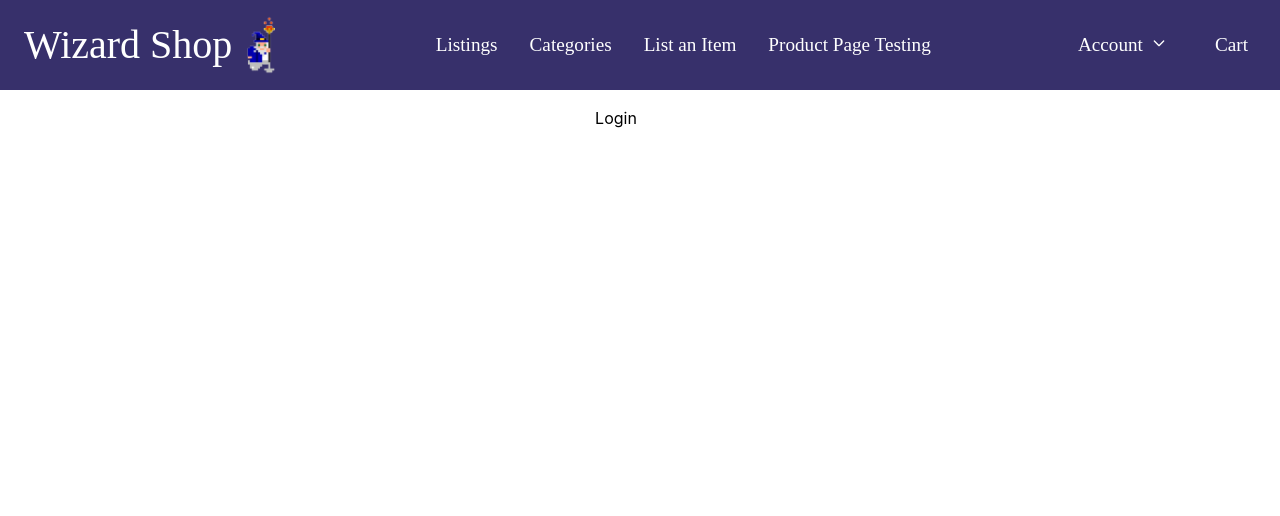
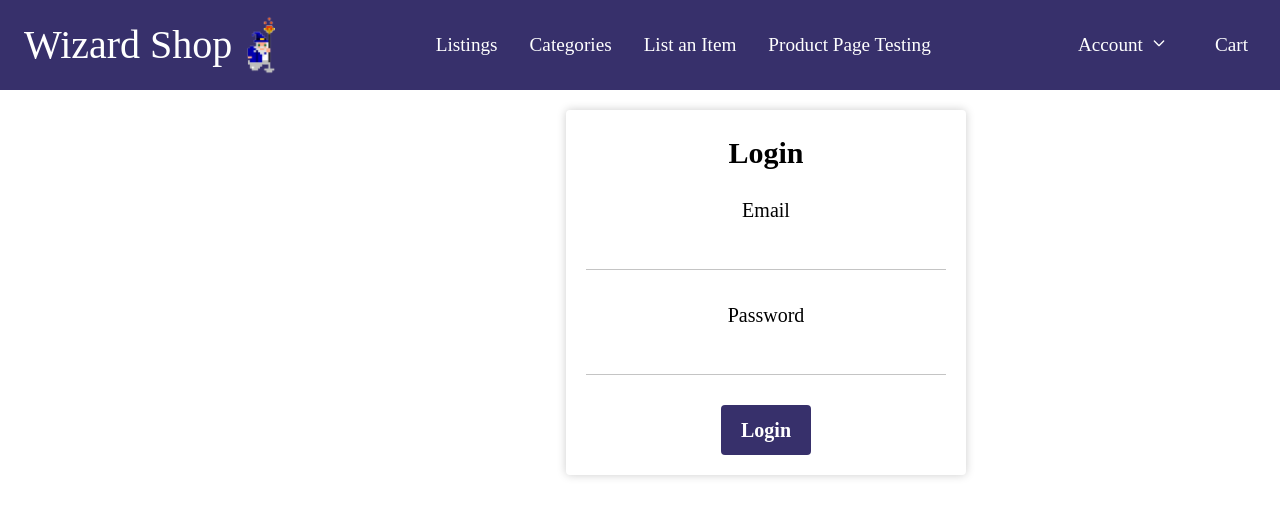
Before and after one commit to KMalveaux/GeneralCatalog, a React (Create React App) app: page /Login in a window 1280 px wide. Shown: the top 516 px of the page. Built offline with nearby package versions, Linux system fonts and the light colour scheme.

Commit message:
login page, button click

```diff
--- a/src/components/elements/ItemShop/mock-listings.jsx
+++ b/src/components/elements/ItemShop/mock-listings.jsx
@@ -9,7 +9,7 @@ export const MockItems = (props) => {
 
   return (
     <div className="mockItem">
-      <img src={itemImage} alt={itemName} />
+      <button><img src={itemImage} alt="my image" onClick={() => window.location.href='/ProductPage'} /></button>
       <div className="description">
         <p className="item-name">
           <b>{itemName}</b>
--- a/src/components/pages/Login.js
+++ b/src/components/pages/Login.js
@@ -1,12 +1,45 @@
-import React from 'react';
+import React, { useState } from 'react';
+import "../../css/Login.css";
 
-const Login = () => {
+function Login() {
+  const [email, setEmail] = useState('');
+  const [password, setPassword] = useState('');
+
+  const handleSubmit = (event) => {
+    event.preventDefault();
+    console.log('Email:', email);
+    console.log('Password:', password);
+    window.location.href = '/';
+  };
+
   return (
-    <div>
-      <h1>Login</h1>
-      {/* Add your login form and logic here */}
-    </div>
+      <div className="login-container">
+        <h1 className="login-header">Login</h1>
+        <form className="login-form" onSubmit={handleSubmit}>
+          <label className="login-label">
+            Email
+            <input
+              type="email"
+              value={email}
+              onChange={(e) => setEmail(e.target.value)}
+              className="login-input"
+            />
+          </label>
+          <label className="login-label">
+            Password
+            <input
+              type="password"
+              value={password}
+              onChange={(e) => setPassword(e.target.value)}
+              className="login-input"
+            />
+          </label>
+          <button type="submit" className="login-button">
+            Login
+          </button>
+        </form>
+      </div>
   );
-};
+}
 
 export default Login;
--- /dev/null
+++ b/src/css/Login.css
@@ -0,0 +1,59 @@
+.login-container {
+    max-width: 400px;
+    width: 100%;
+    background-color: #fff;
+    border-radius: 4px;
+    box-shadow: 0 0 10px rgba(0, 0, 0, 0.2);
+    padding: 20px;
+    box-sizing: border-box;
+    margin-top: 20px;
+    margin-left: 500px;
+  }
+
+  .login-header {
+    font-size: 30px;
+    font-weight: bold;
+    font-family: cursive;
+    margin-bottom: 20px;
+  }
+
+  .login-form {
+    display: flex;
+    flex-direction: column;
+    align-items: center;
+    font-size: 20px;
+    font-family: cursive;
+  }
+
+  .login-label {
+    display: flex;
+    flex-direction: column;
+    margin-bottom: 10px;
+    width: 100%;
+  }
+
+  .login-input {
+    width: 100%;
+    border: none;
+    border-bottom: 1px solid #c4c4c4;
+    padding: 10px 0;
+    margin-bottom: 20px;
+    font-size: 16px;
+    font-family: cursive;
+  }
+
+  .login-button {
+    background-color: #37306b;
+    color: #fff;
+    border: none;
+    border-radius: 4px;
+    padding: 10px 20px;
+    font-size: 20px;
+    font-weight: bold;
+    font-family: cursive;
+    cursor: pointer;
+  }
+
+  .login-button:hover {
+    background-color: #564bad;
+  }
```
